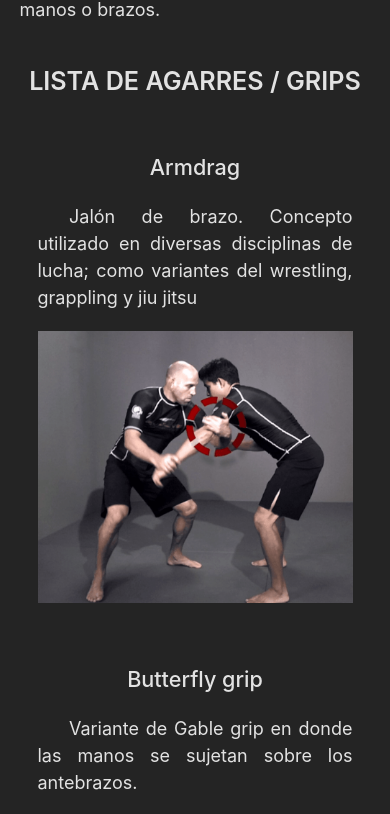
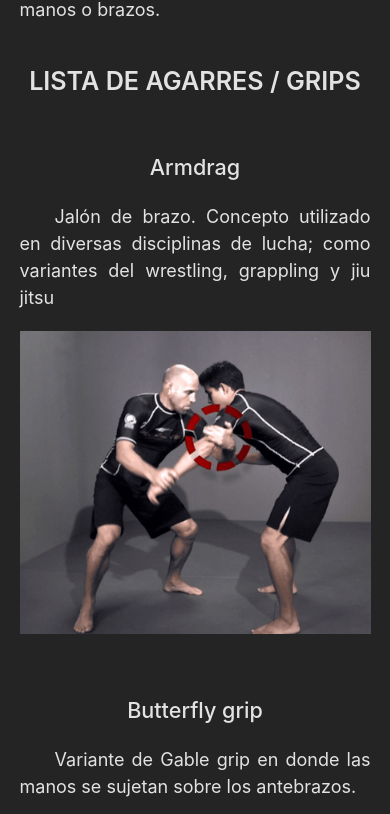
Before and after one commit to jjmillar/glosario-ed, a React (Vite) app: page / in a window 390 px wide. Shown: the part 4419-5233 px from the top of the page. Built offline with nearby package versions, Linux system fonts and the light colour scheme.

Commit message:
responsive adjustment

```diff
--- a/src/App.scss
+++ b/src/App.scss
@@ -83,6 +83,7 @@
 
   .grip {
     width: 100svw;
+    padding: 20px 0 20px 0;
     flex-direction: column;
   }
 
```
